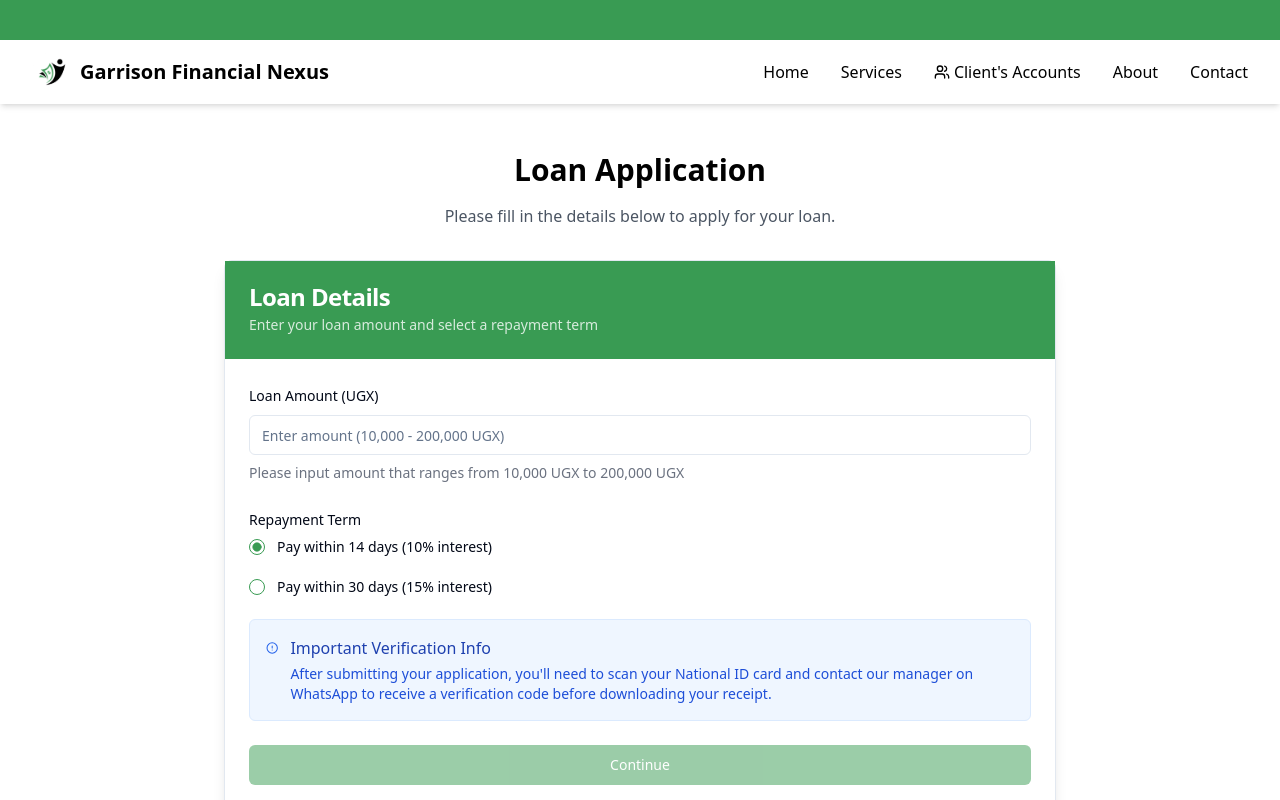
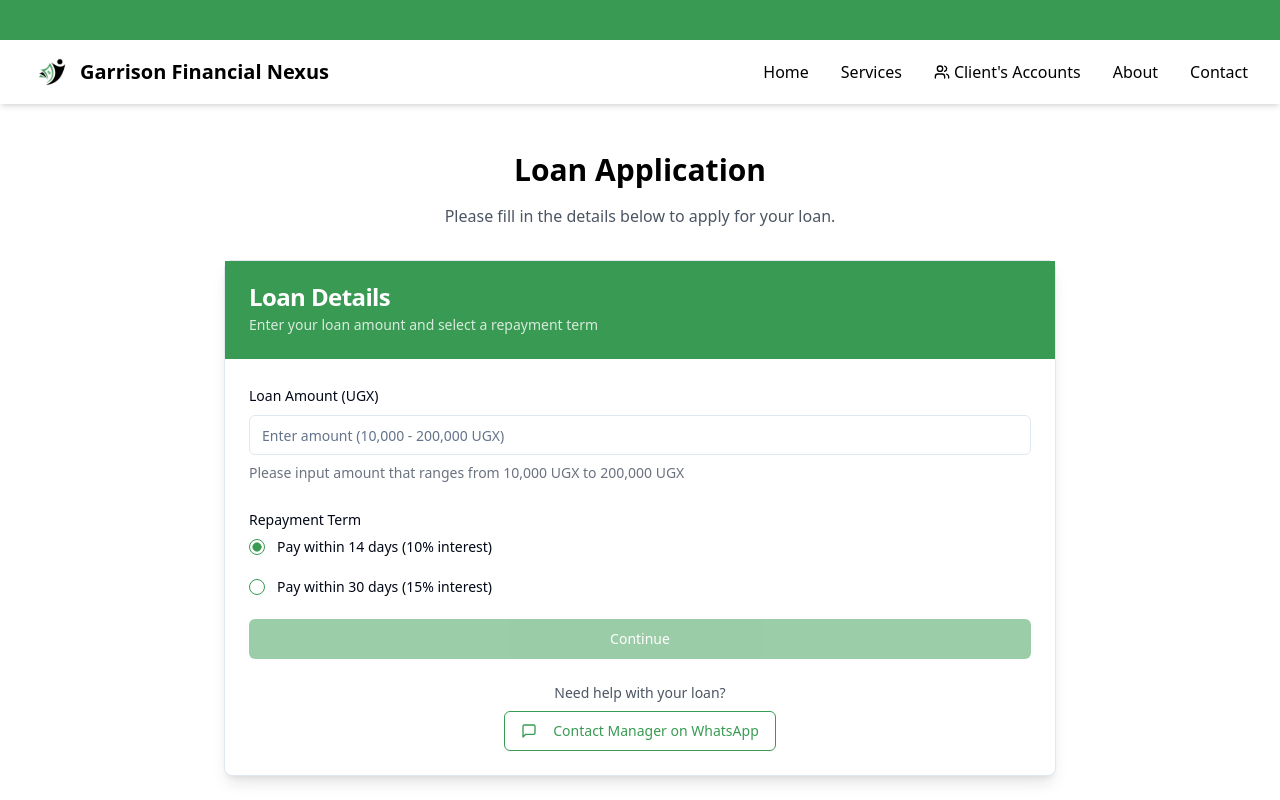
Before and after one commit to garrisonfinancialnexus01-hue/garrison-financial-nexus, a React (Vite) app: page /loan-application in a window 1280 px wide. Shown: the top 800 px of the page. Built offline with nearby package versions, Linux system fonts and the light colour scheme.

Commit message:
Remove unnecessary text from Loan Application
Removes the text "Important Verification Info" from the Loan Application section.

```diff
--- a/src/pages/LoanApplication.tsx
+++ b/src/pages/LoanApplication.tsx
@@ -1,4 +1,3 @@
-
 import React, { useState, useEffect } from 'react';
 import { useNavigate, useLocation } from 'react-router-dom';
 import { Button } from '@/components/ui/button';
@@ -7,7 +6,7 @@ import { Input } from '@/components/ui/input';
 import { Label } from '@/components/ui/label';
 import { RadioGroup, RadioGroupItem } from '@/components/ui/radio-group';
 import { useToast } from '@/hooks/use-toast';
-import { MessageSquare, AlertCircle } from 'lucide-react';
+import { MessageSquare } from 'lucide-react';
 
 const LoanApplication = () => {
   const [amount, setAmount] = useState('');
@@ -152,19 +151,6 @@ const LoanApplication = () => {
               </div>
             )}
 
-            <div className="bg-blue-50 p-4 rounded-md border border-blue-100">
-              <div className="flex items-start space-x-3">
-                <AlertCircle className="h-5 w-5 text-blue-600 mt-0.5" />
-                <div>
-                  <h4 className="font-medium text-blue-800">Important Verification Info</h4>
-                  <p className="text-sm text-blue-700 mt-1">
-                    After submitting your application, you'll need to scan your National ID card and
-                    contact our manager on WhatsApp to receive a verification code before downloading your receipt.
-                  </p>
-                </div>
-              </div>
-            </div>
-
             <Button
               onClick={handleConfirm}
               disabled={!!error || !amount}
```
